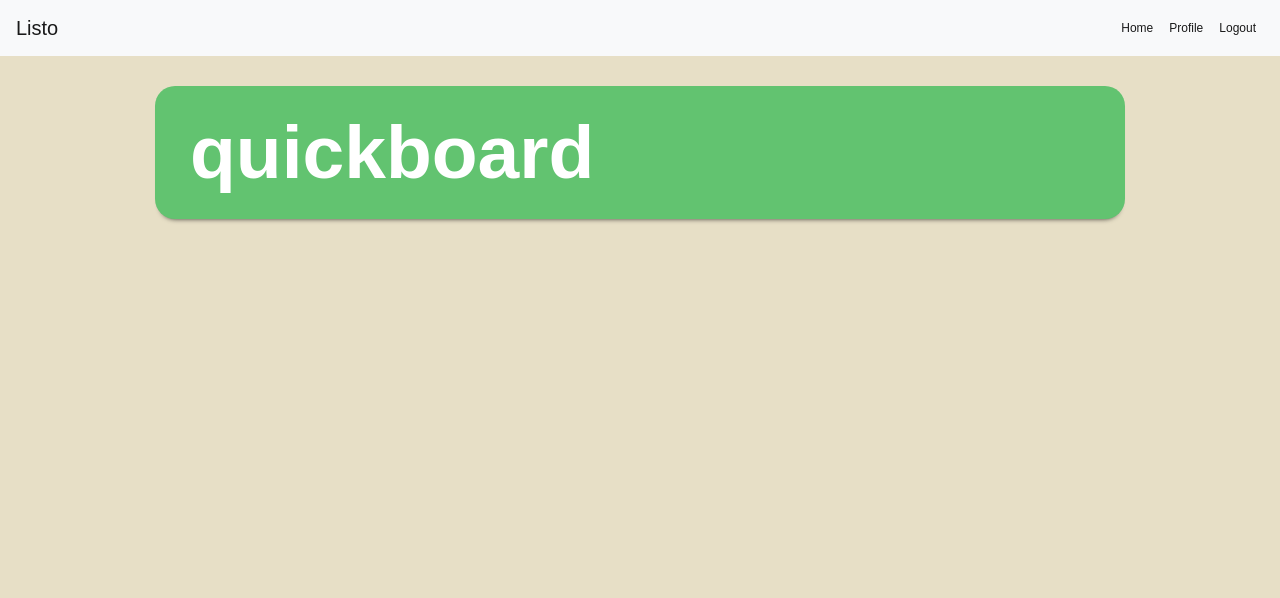
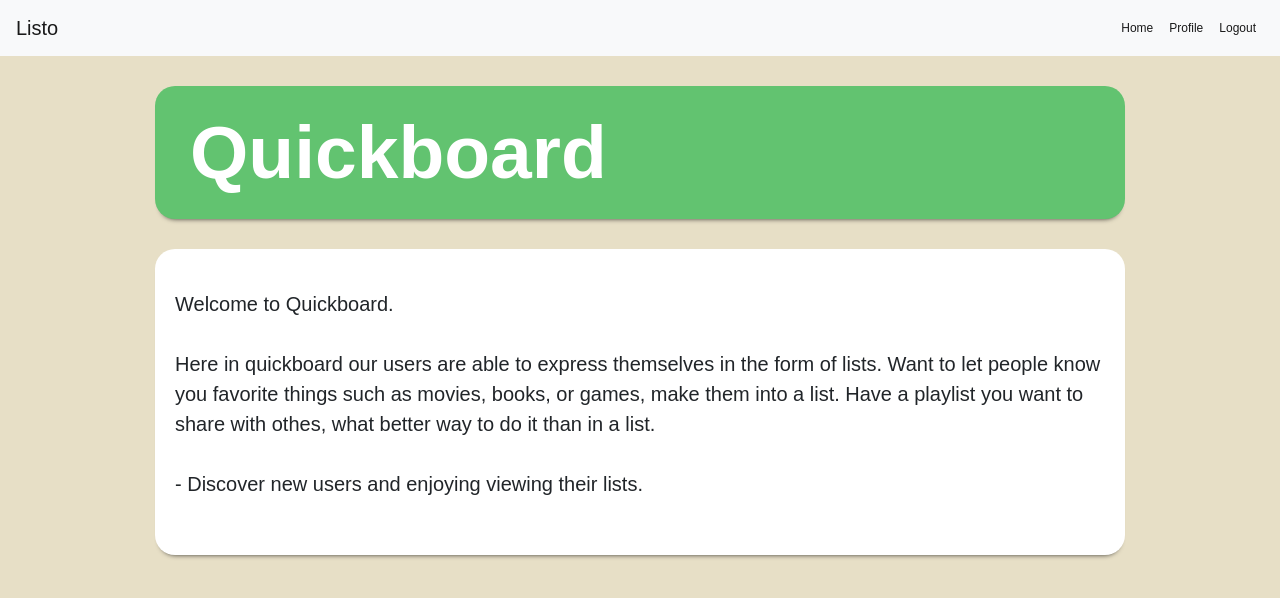
Before and after one commit to antonio-lopez/cpsc-349-project-one, a Flask app: template templates/home.html in a window 1280 px wide. Shown: the top 598 px of the page. Run offline with Flask 2, Linux system fonts and the light colour scheme; the template is opened without the code that fills it, so the values that code supplies are empty.

Commit message:
changed name to quickboard and put an intro

```diff
--- a/app/templates/home.html
+++ b/app/templates/home.html
@@ -3,10 +3,31 @@
 
 <div class="container">
     <div class="header">
-        <span class="title">quickboard</span>
+        <span class="title"> <i class="fas fa-list"></i>Quickboard</i></span>
     </div> <!-- header -->
 
+    <div class="home-text-box" style="margin-bottom: 30px;">
+        <p class="home-text"><br>Welcome to Quickboard.<br><br>
+            Here in quickboard our users are able to express themselves in the form of lists. Want to let people know you favorite
+            things such as movies, books, or games, make them into a list. Have a playlist you want to share with othes, what better
+            way to do it than in a list.<br><br>
+            - Discover new users and enjoying viewing their lists.<br><br></p>
+    </div>
+    {% for users in user %}
 
+    <center>
+    <div  style="background-color: black;width: 40%;height: 100%; margin: 10px; float: left;border-radius: 20px;">
+        <div style="background-color: #62C370;">
+            <a href="{{ url_for('user_explore', username=users.username) }}">
+                <center>
+                    <h1 class="display-4"><i class="fas fa-user-circle"></i></h1>
+                    <h3 class="rs-title">{{users.username}}</h3>
+                </center>
+            </a>
+        </div> <!-- list-box -->
+    </div>
+    {% endfor %}
+    </center>
 
 </div> <!-- container -->
 {% endblock %}
```
